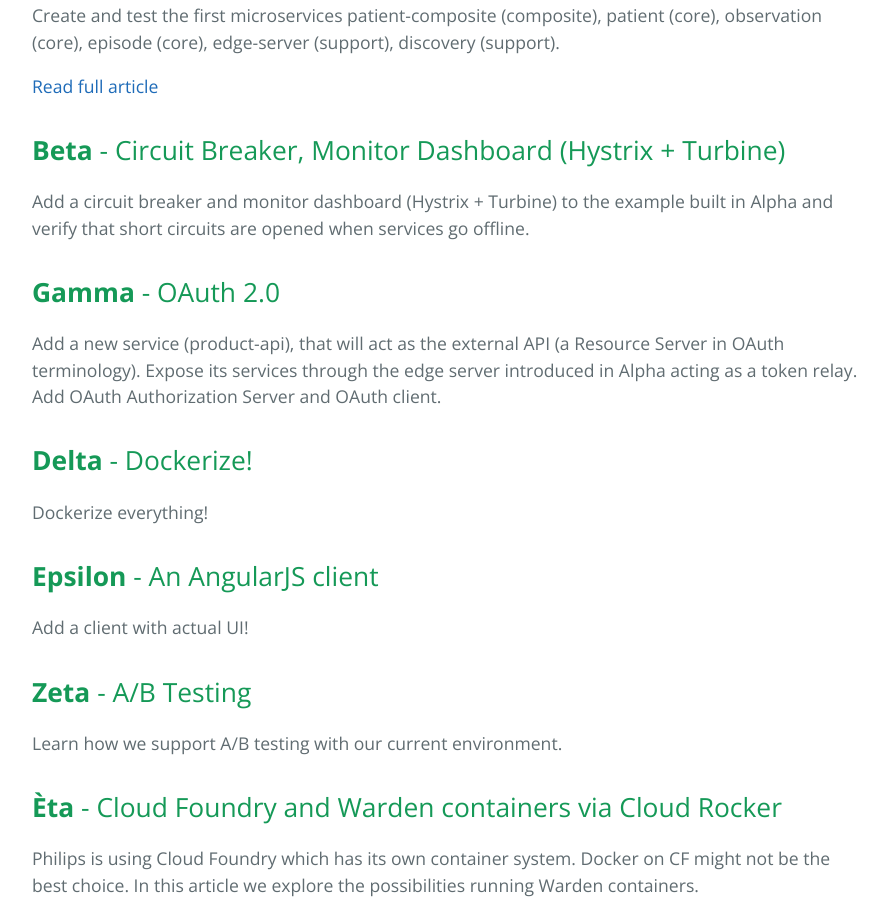
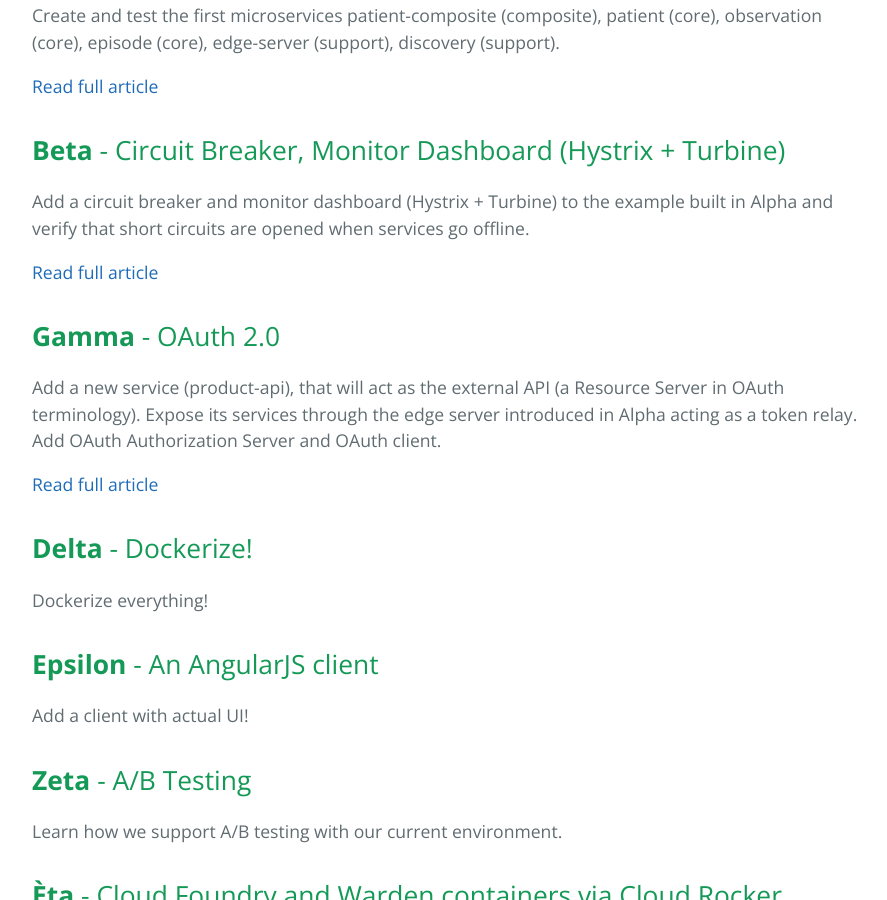
Before and after one commit to bastijnv/hsdp-ade-demo, a Jekyll site: the page built from index.md, in a window 1280 px wide and 900 px high, scrolled down 1215 px. Shown: the whole window, without its empty margins (192-1079 px from the left). Built offline with Jekyll 4.4.1, drawn with Linux system fonts in a browser that asks for light colours.

Commit message:
Minor changes to the header and index

```diff
--- a/_includes/head.html
+++ b/_includes/head.html
@@ -4,10 +4,10 @@
     <meta charset="UTF-8">
     <title>Cooking microservices with HSDP</title>
     <meta name="viewport" content="width=device-width, initial-scale=1">
-    <link rel="stylesheet" type="text/css" href="/hsdp-ade-demo/stylesheets/normalize.css" media="screen">
+    <link rel="stylesheet" type="text/css" href="../stylesheets/normalize.css" media="screen">
     <link href='https://fonts.googleapis.com/css?family=Open+Sans:400,700' rel='stylesheet' type='text/css'>
-    <link rel="stylesheet" type="text/css" href="/hsdp-ade-demo/stylesheets/stylesheet.css" media="screen">
-    <link rel="stylesheet" type="text/css" href="/hsdp-ade-demo/stylesheets/github-light.css" media="screen">
+    <link rel="stylesheet" type="text/css" href="../stylesheets/stylesheet.css" media="screen">
+    <link rel="stylesheet" type="text/css" href="../stylesheets/github-light.css" media="screen">
   </head>
   <body>
     <section class="page-header">
--- a/index.md
+++ b/index.md
@@ -21,8 +21,12 @@
 ## **Beta** - Circuit Breaker, Monitor Dashboard (Hystrix + Turbine)
 Add a circuit breaker and monitor dashboard (Hystrix + Turbine) to the example built in Alpha and verify that short circuits are opened when services go offline.
 
+[Read full article](articles/beta)
+
 ## **Gamma** - OAuth 2.0
 Add a new service (product-api), that will act as the external API (a Resource Server in OAuth terminology). Expose its services through the edge server introduced in Alpha acting as a token relay. Add OAuth Authorization Server and OAuth client.
+
+[Read full article](articles/gamma)
 
 ## **Delta** - Dockerize!
 Dockerize everything!
```
